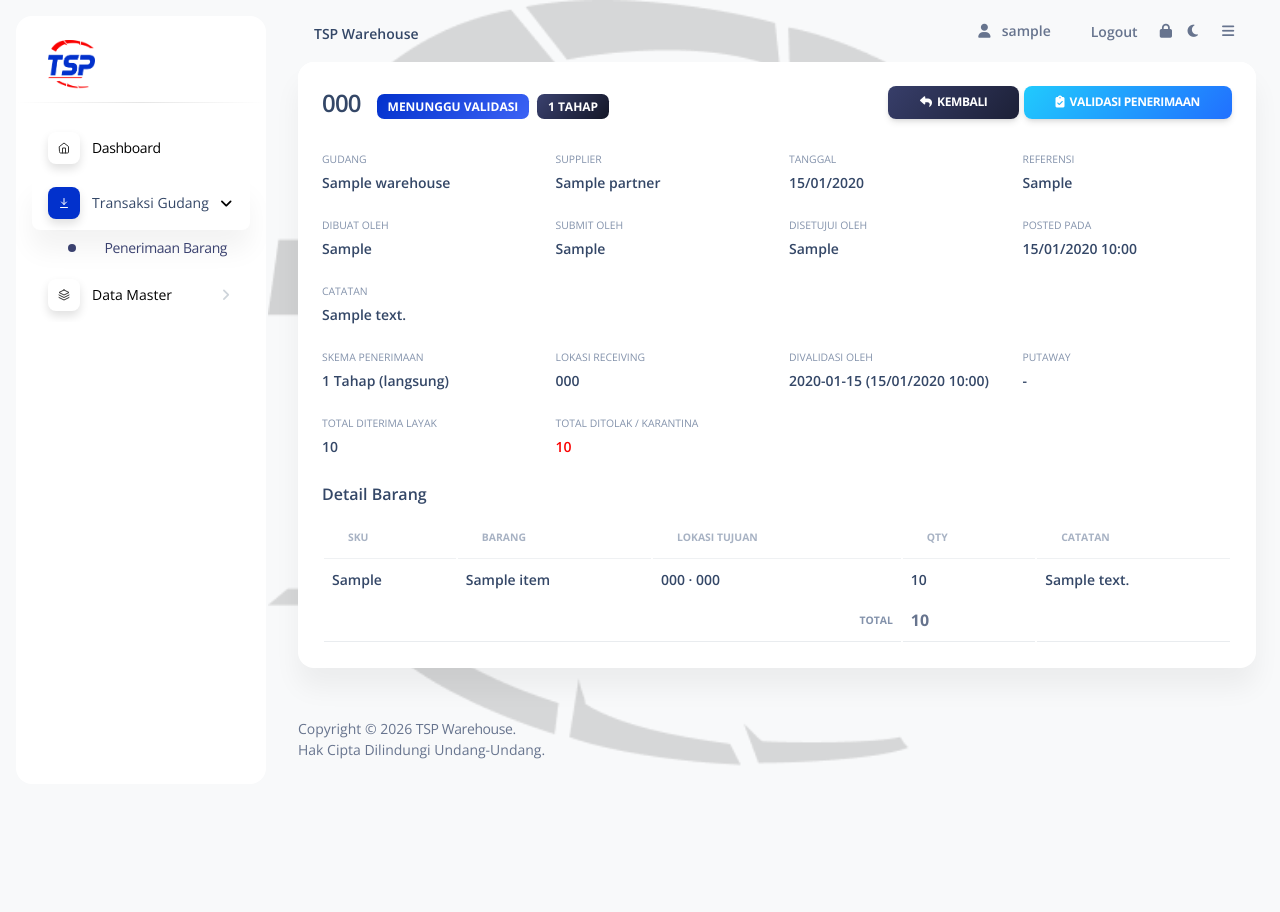
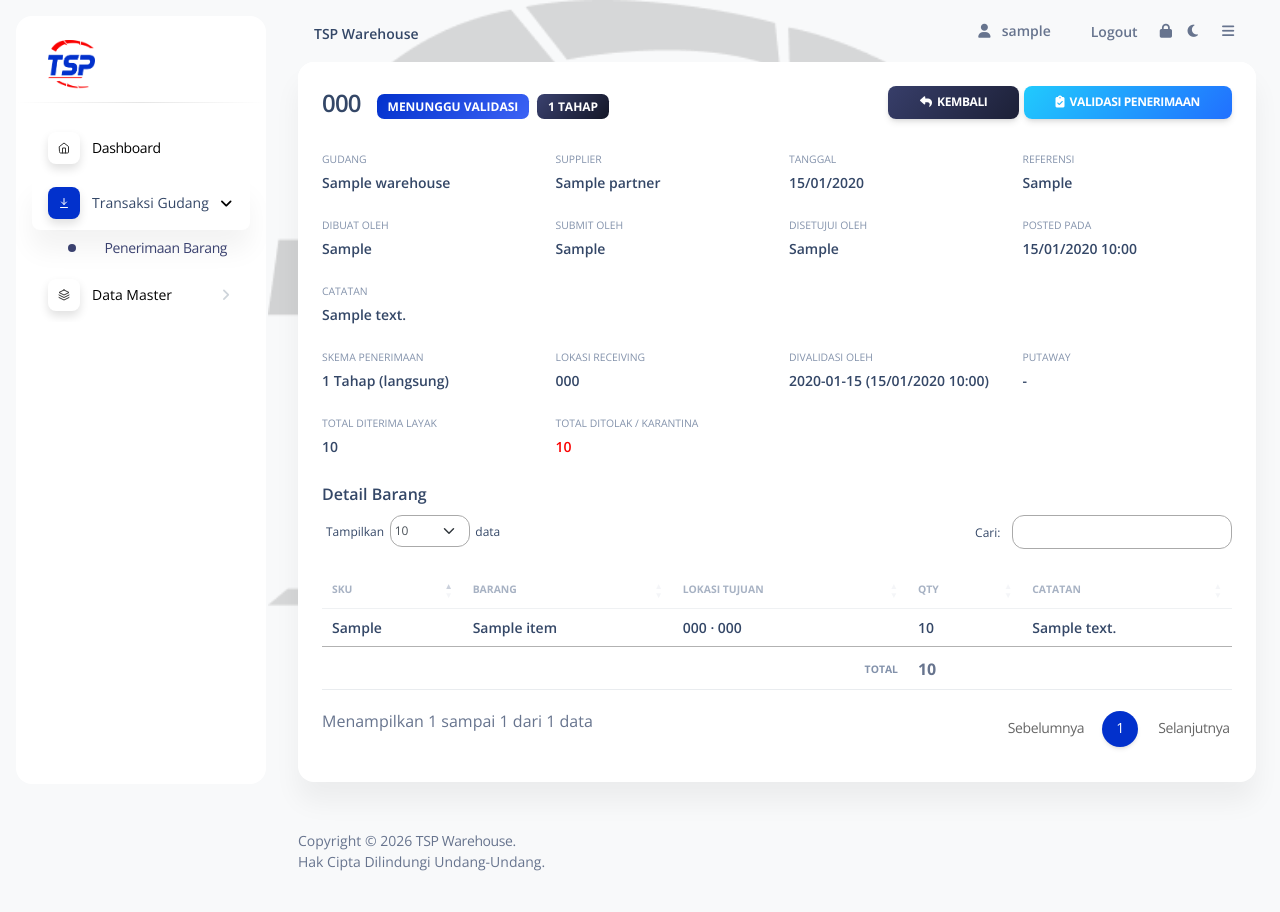
Before and after one commit to Bono2666/timur_sp, a Django app: page /warehouse/receipt/1/ in a window 1280 px wide. Before the commit the page ends 765 px from the top, so only its background shows below. Run offline with Django 4.2, Linux system fonts and the light colour scheme; a user stored in the database is signed in; tables that the repository leaves empty hold one stand-in row (values such as "Sample post"); some libraries are stand-ins or nearby versions.

Commit message:
Detail Penerimaan: tabel Detail Barang memakai DataTable (id rcv-detail-table + init Bahasa Indonesia, konsisten dengan halaman daftar lain)

```diff
--- a/apps/templates/home/receipt_view.html
+++ b/apps/templates/home/receipt_view.html
@@ -242,7 +242,7 @@
                     <!-- Tabel baris -->
                     <h6 class="mb-2">Detail Barang</h6>
                     <div class="table-responsive">
-                        <table class="table align-items-center mb-0">
+                        <table class="table align-items-center mb-0" id="rcv-detail-table">
                             <thead>
                                 <tr>
                                     <th class="text-uppercase text-secondary text-xxs font-weight-bolder opacity-7">SKU</th>
@@ -311,3 +311,22 @@
 </div>
 
 {% endblock content %}
+
+{% block javascripts %}
+
+<script>
+    $(document).ready( function () {
+        $('#rcv-detail-table').DataTable({
+            'language': {
+                'search': 'Cari: ',
+                'info': 'Menampilkan _START_ sampai _END_ dari _TOTAL_ data',
+                'lengthMenu': 'Tampilkan _MENU_ data',
+                'infoEmpty': '',
+                'zeroRecords': 'Tidak ada data',
+                'paginate': { 'next': 'Selanjutnya', 'previous': 'Sebelumnya' }
+            }
+        });
+    } );
+</script>
+
+{% endblock javascripts %}
```
